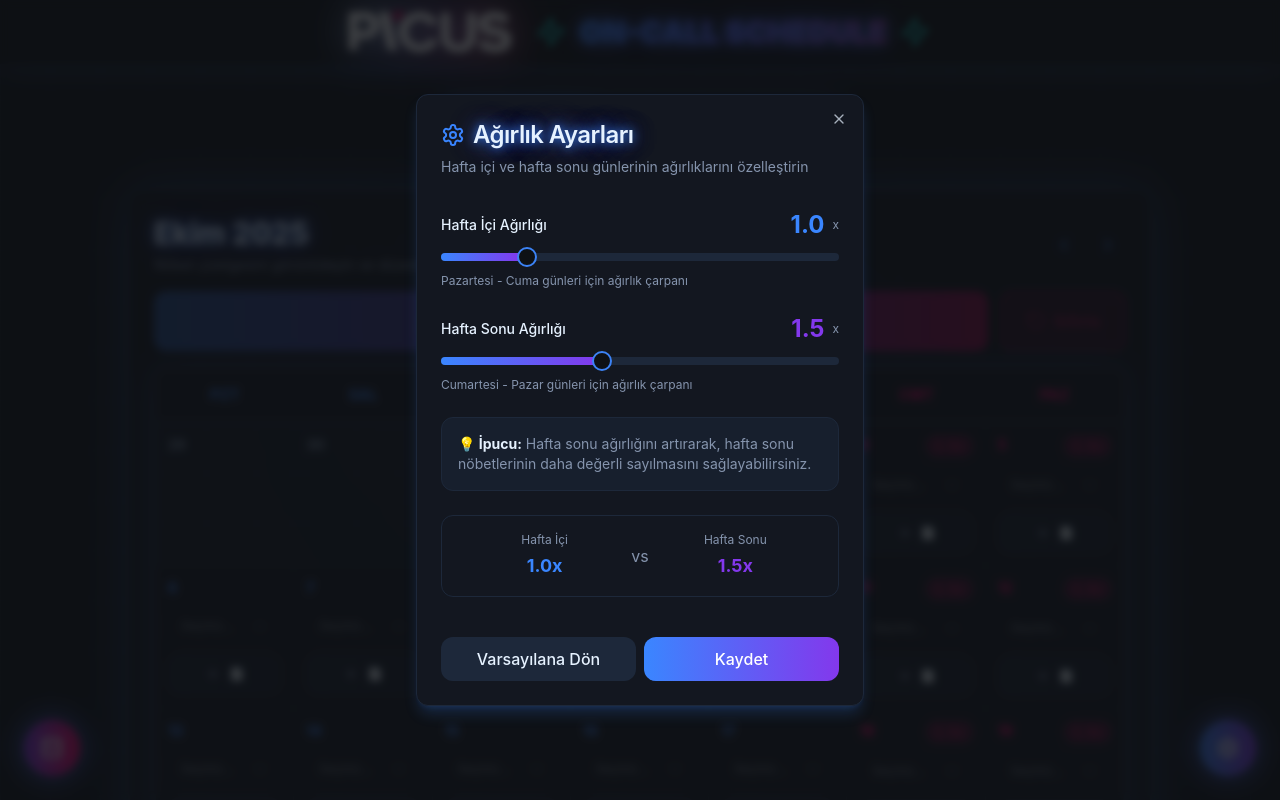
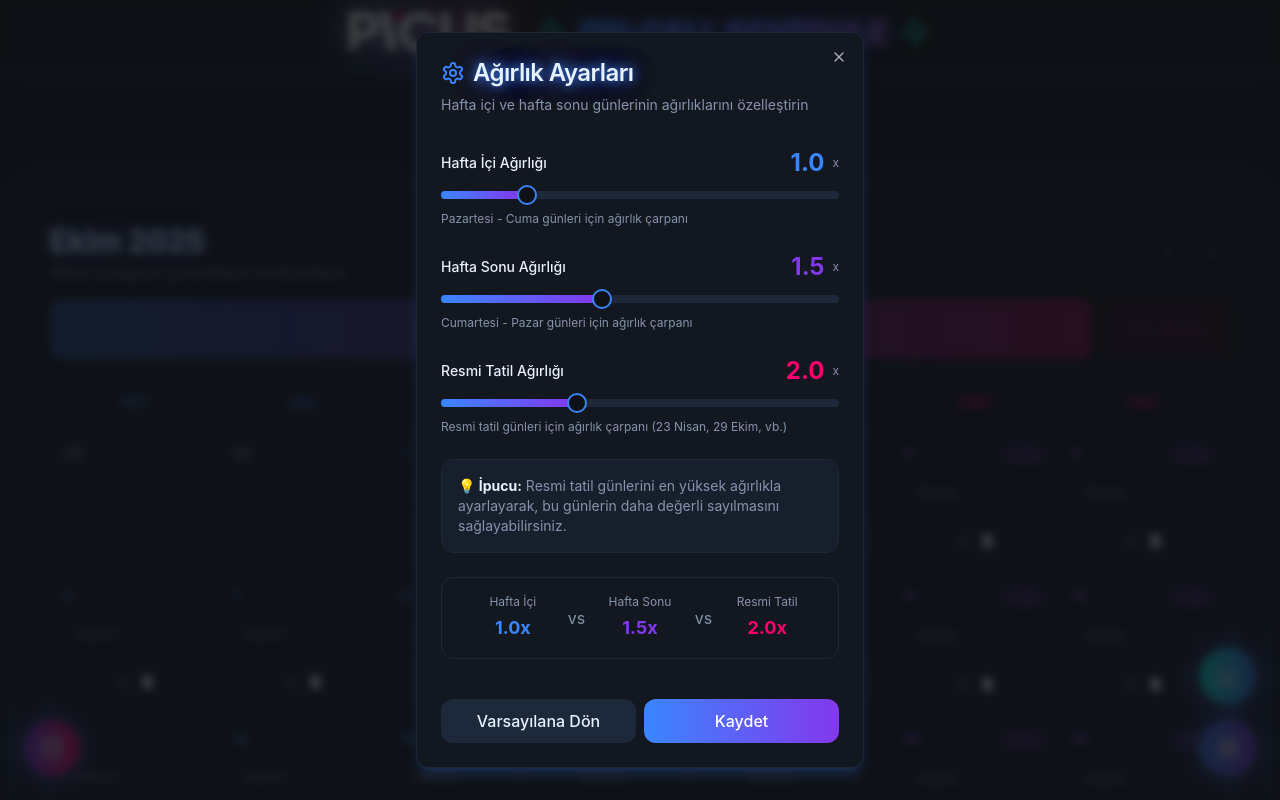
Before and after one commit to AEKurt/OncallApp, a Next.js app: page / in a window 1280 px wide. Both pictures are taken after a click on the button 1228 px from the left and 748 px from the top of the page. Shown: the top 800 px of the page. Built offline with nearby package versions, Linux system fonts and the light colour scheme.

Commit message:
Enhance calendar and settings functionality by adding holiday weight support; update UI components for better user experience and visual clarity.

```diff
--- a/app/page.tsx
+++ b/app/page.tsx
@@ -227,9 +227,9 @@ export default function Home() {
         </div>
 
         {/* Content */}
-        <div className="max-w-5xl mx-auto">
+        <div className={activeTab === 'calendar' ? 'max-w-7xl mx-auto' : 'max-w-5xl mx-auto'}>
           {activeTab === 'calendar' ? (
-            <div className="bg-card/80 backdrop-blur-sm rounded-2xl shadow-[0_0_50px_rgba(58,134,255,0.3)] p-6 border-2 border-border">
+            <div className="bg-card/80 backdrop-blur-sm rounded-2xl shadow-[0_0_50px_rgba(58,134,255,0.3)] p-8 border-2 border-border">
               <Calendar
                 users={users}
                 schedule={schedule}
@@ -244,7 +244,6 @@ export default function Home() {
               />
             </div>
           ) : (
-            <div className="space-y-6">
             <div className="bg-card/80 backdrop-blur-sm rounded-2xl shadow-[0_0_50px_rgba(131,56,236,0.3)] p-6 border-2 border-border">
               <UserManagement
                 users={users}
@@ -252,13 +251,6 @@ export default function Home() {
                 onRemoveUser={removeUser}
                 onClearAll={clearAllUsers}
                 onImportUsers={importUsers}
-                />
-              </div>
-              <Statistics
-                users={users}
-                schedule={schedule}
-                currentDate={currentDate}
-                settings={weightSettings}
               />
             </div>
           )}
@@ -270,14 +262,25 @@ export default function Home() {
             <span className="text-cyber-blue font-mono">{weightSettings.weekdayWeight.toFixed(1)}x</span>
             <span>Hafta İçi</span>
             <span className="text-muted-foreground/50">•</span>
-            <span className="text-cyber-pink font-mono">{weightSettings.weekendWeight.toFixed(1)}x</span>
+            <span className="text-cyber-purple font-mono">{weightSettings.weekendWeight.toFixed(1)}x</span>
             <span>Hafta Sonu</span>
+            <span className="text-muted-foreground/50">•</span>
+            <span className="text-cyber-pink font-mono">{weightSettings.holidayWeight.toFixed(1)}x</span>
+            <span>Resmi Tatil</span>
           </div>
         </div>
       </div>
 
       {/* Settings Button (Floating) */}
       <Settings settings={weightSettings} onSettingsChange={handleSettingsChange} />
+
+      {/* Statistics Button (Floating) */}
+      <Statistics
+        users={users}
+        schedule={schedule}
+        currentDate={currentDate}
+        settings={weightSettings}
+      />
 
       {/* Data Management Button (Floating) */}
       <DataManagement
--- a/components/Calendar.tsx
+++ b/components/Calendar.tsx
@@ -5,7 +5,7 @@ import { User, Schedule, DayNotes } from '@/types'
 import { format, isSameMonth, isToday } from 'date-fns'
 import { tr } from 'date-fns/locale'
 import { ChevronLeft, ChevronRight, Wand2, Zap, RotateCcw, StickyNote, Plus } from 'lucide-react'
-import { getCalendarDays, getDayWeight, WeightSettings, DEFAULT_WEIGHTS } from '@/lib/scheduler'
+import { getCalendarDays, getDayWeight, WeightSettings, DEFAULT_WEIGHTS, isPublicHoliday, getHolidayName } from '@/lib/scheduler'
 import {
   Select,
   SelectContent,
@@ -155,18 +155,21 @@ export function Calendar({
             const isCurrentMonth = isSameMonth(date, currentDate)
             const isCurrentDay = isToday(date)
             const dayWeight = getDayWeight(date, settings)
-            const isWeekendDay = dayWeight > settings.weekdayWeight
+            const isWeekendDay = dayWeight > settings.weekdayWeight && !isPublicHoliday(date)
+            const isHoliday = isPublicHoliday(date)
+            const holidayName = getHolidayName(date)
 
             return (
               <div
                 key={dateString}
                 className={`min-h-[140px] p-3 border-r border-b border-border/50 ${
-                  !isCurrentMonth ? 'bg-muted/30' : 'bg-card'
+                  !isCurrentMonth ? 'bg-muted/30' : isHoliday ? 'bg-gradient-to-br from-cyber-pink/10 to-cyber-purple/10' : 'bg-card'
                 } ${
                   isCurrentDay
                     ? 'ring-2 ring-cyber-cyan ring-inset shadow-[inset_0_0_20px_rgba(6,255,240,0.3)]'
                     : ''
                 } transition-all hover:bg-muted/50`}
+                title={holidayName || undefined}
               >
                 <div className="flex flex-col h-full">
                   <div className="flex items-start justify-between mb-2">
@@ -174,8 +177,10 @@ export function Calendar({
                       className={`text-sm font-bold ${
                         !isCurrentMonth
                           ? 'text-muted-foreground'
+                          : isHoliday
+                          ? 'text-cyber-pink'
                           : isWeekendDay
-                          ? 'text-cyber-pink'
+                          ? 'text-cyber-purple'
                           : 'text-cyber-blue'
                       } ${isCurrentDay ? 'text-cyber-cyan text-lg' : ''}`}
                     >
@@ -185,8 +190,13 @@ export function Calendar({
                       {dayNote && (
                         <StickyNote className="w-3 h-3 text-cyber-yellow" />
                       )}
+                      {isHoliday && (
+                        <span className="text-xs bg-cyber-pink/30 text-cyber-pink px-2 py-0.5 rounded-full border border-cyber-pink/50 font-mono font-bold">
+                          🎉 {dayWeight}x
+                        </span>
+                      )}
                       {isWeekendDay && (
-                        <span className="text-xs bg-cyber-pink/20 text-cyber-pink px-2 py-0.5 rounded-full border border-cyber-pink/30 font-mono">
+                        <span className="text-xs bg-cyber-purple/20 text-cyber-purple px-2 py-0.5 rounded-full border border-cyber-purple/30 font-mono">
                           {dayWeight}x
                         </span>
                       )}
--- a/components/Settings.tsx
+++ b/components/Settings.tsx
@@ -15,6 +15,7 @@ import { Slider } from '@/components/ui/slider'
 export interface WeightSettings {
   weekdayWeight: number
   weekendWeight: number
+  holidayWeight: number
 }
 
 interface SettingsProps {
@@ -32,7 +33,7 @@ export function Settings({ settings, onSettingsChange }: SettingsProps) {
   }
 
   const handleReset = () => {
-    const defaultSettings = { weekdayWeight: 1.0, weekendWeight: 1.5 }
+    const defaultSettings = { weekdayWeight: 1.0, weekendWeight: 1.5, holidayWeight: 2.0 }
     setLocalSettings(defaultSettings)
     onSettingsChange(defaultSettings)
   }
@@ -115,11 +116,39 @@ export function Settings({ settings, onSettingsChange }: SettingsProps) {
             </p>
           </div>
 
+          {/* Holiday Weight */}
+          <div className="space-y-3">
+            <div className="flex items-center justify-between">
+              <label className="text-sm font-medium text-foreground">
+                Resmi Tatil Ağırlığı
+              </label>
+              <div className="flex items-center gap-2">
+                <span className="text-2xl font-bold text-cyber-pink">
+                  {localSettings.holidayWeight.toFixed(1)}
+                </span>
+                <span className="text-xs text-muted-foreground">x</span>
+              </div>
+            </div>
+            <Slider
+              value={[localSettings.holidayWeight]}
+              onValueChange={([value]) =>
+                setLocalSettings({ ...localSettings, holidayWeight: value })
+              }
+              min={0.5}
+              max={5}
+              step={0.1}
+              className="w-full"
+            />
+            <p className="text-xs text-muted-foreground">
+              Resmi tatil günleri için ağırlık çarpanı (23 Nisan, 29 Ekim, vb.)
+            </p>
+          </div>
+
           {/* Info Box */}
           <div className="p-4 bg-muted/50 border border-border rounded-lg">
             <p className="text-sm text-muted-foreground">
-              <strong className="text-foreground">💡 İpucu:</strong> Hafta sonu
-              ağırlığını artırarak, hafta sonu nöbetlerinin daha değerli
+              <strong className="text-foreground">💡 İpucu:</strong> Resmi tatil
+              günlerini en yüksek ağırlıkla ayarlayarak, bu günlerin daha değerli
               sayılmasını sağlayabilirsiniz.
             </p>
           </div>
@@ -137,6 +166,13 @@ export function Settings({ settings, onSettingsChange }: SettingsProps) {
               <div className="text-xs text-muted-foreground mb-1">Hafta Sonu</div>
               <div className="text-lg font-bold text-cyber-purple">
                 {localSettings.weekendWeight.toFixed(1)}x
+              </div>
+            </div>
+            <div className="text-muted-foreground">vs</div>
+            <div className="text-center flex-1">
+              <div className="text-xs text-muted-foreground mb-1">Resmi Tatil</div>
+              <div className="text-lg font-bold text-cyber-pink">
+                {localSettings.holidayWeight.toFixed(1)}x
               </div>
             </div>
           </div>
--- a/components/Statistics.tsx
+++ b/components/Statistics.tsx
@@ -1,8 +1,17 @@
 'use client'
 
+import { useState } from 'react'
 import { User, Schedule } from '@/types'
 import { calculateUserWeights, WeightSettings, DEFAULT_WEIGHTS } from '@/lib/scheduler'
 import { BarChart3, TrendingUp, Users as UsersIcon, Award } from 'lucide-react'
+import {
+  Dialog,
+  DialogContent,
+  DialogDescription,
+  DialogHeader,
+  DialogTitle,
+  DialogTrigger,
+} from '@/components/ui/dialog'
 
 interface StatisticsProps {
   users: User[]
@@ -12,6 +21,7 @@ interface StatisticsProps {
 }
 
 export function Statistics({ users, schedule, currentDate, settings = DEFAULT_WEIGHTS }: StatisticsProps) {
+  const [open, setOpen] = useState(false)
   const userWeights = calculateUserWeights(users, schedule, currentDate, settings)
 
   const totalWeight = Object.values(userWeights).reduce((sum, w) => sum + w, 0)
@@ -23,7 +33,27 @@ export function Statistics({ users, schedule, currentDate, settings = DEFAULT_WE
   )
 
   return (
-    <div className="space-y-4">
+    <Dialog open={open} onOpenChange={setOpen}>
+      <DialogTrigger asChild>
+        <button
+          className="fixed bottom-24 right-6 p-4 bg-gradient-to-r from-cyber-cyan to-cyber-blue rounded-full shadow-lg hover:shadow-[0_0_30px_rgba(6,255,240,0.6)] transition-all duration-300 group z-50 animate-glow-pulse"
+          title="İstatistikler ve Yük Dağılımı"
+        >
+          <BarChart3 className="w-6 h-6 text-white group-hover:scale-110 transition-transform duration-300" />
+        </button>
+      </DialogTrigger>
+      <DialogContent className="sm:max-w-2xl max-h-[85vh] overflow-y-auto">
+        <DialogHeader>
+          <DialogTitle className="flex items-center gap-2 text-2xl">
+            <BarChart3 className="w-6 h-6 text-cyber-cyan" />
+            <span className="glow-text">İstatistikler ve Yük Dağılımı</span>
+          </DialogTitle>
+          <DialogDescription>
+            Kullanıcı istatistikleri ve nöbet yükü dağılımını görüntüleyin
+          </DialogDescription>
+        </DialogHeader>
+
+        <div className="space-y-6 py-4">
       {/* Statistics Cards */}
       <div className="bg-card rounded-xl shadow-[0_0_30px_rgba(58,134,255,0.2)] p-6 border-2 border-border">
         <h3 className="text-xl font-bold text-foreground mb-6 flex items-center gap-2">
@@ -146,10 +176,13 @@ export function Statistics({ users, schedule, currentDate, settings = DEFAULT_WE
           <p className="text-sm text-muted-foreground leading-relaxed">
             Algoritma, her kullanıcının eşit ağırlıkta yük almasını sağlar.
             Hafta içi günleri <strong className="text-cyber-blue">{settings.weekdayWeight.toFixed(1)}x</strong>,
-            hafta sonu günleri <strong className="text-cyber-pink">{settings.weekendWeight.toFixed(1)}x</strong> ağırlığa sahiptir.
+            hafta sonu günleri <strong className="text-cyber-purple">{settings.weekendWeight.toFixed(1)}x</strong>,
+            resmi tatil günleri <strong className="text-cyber-pink">{settings.holidayWeight.toFixed(1)}x</strong> ağırlığa sahiptir.
           </p>
         </div>
       )}
-    </div>
+        </div>
+      </DialogContent>
+    </Dialog>
   )
 }
--- a/lib/scheduler.ts
+++ b/lib/scheduler.ts
@@ -6,20 +6,59 @@ import {
   format,
   isWeekend as checkIsWeekend,
   startOfWeek,
-  endOfWeek
+  endOfWeek,
+  getMonth,
+  getDate
 } from 'date-fns'
 
 export interface WeightSettings {
   weekdayWeight: number
   weekendWeight: number
+  holidayWeight: number
 }
 
 export const DEFAULT_WEIGHTS: WeightSettings = {
   weekdayWeight: 1.0,
-  weekendWeight: 1.5
+  weekendWeight: 1.5,
+  holidayWeight: 2.0
+}
+
+// Türkiye Resmi Tatil Günleri (Sabit Tarihler)
+// Format: { month: 0-11, day: 1-31 }
+export const TURKISH_HOLIDAYS = [
+  { month: 0, day: 1, name: 'Yılbaşı' },
+  { month: 3, day: 23, name: '23 Nisan Ulusal Egemenlik ve Çocuk Bayramı' },
+  { month: 4, day: 1, name: '1 Mayıs Emek ve Dayanışma Günü' },
+  { month: 4, day: 19, name: '19 Mayıs Atatürk\'ü Anma, Gençlik ve Spor Bayramı' },
+  { month: 6, day: 15, name: '15 Temmuz Demokrasi ve Milli Birlik Günü' },
+  { month: 7, day: 30, name: '30 Ağustos Zafer Bayramı' },
+  { month: 9, day: 29, name: '29 Ekim Cumhuriyet Bayramı' },
+]
+
+export function isPublicHoliday(date: Date): boolean {
+  const month = getMonth(date)
+  const day = getDate(date)
+
+  return TURKISH_HOLIDAYS.some(holiday =>
+    holiday.month === month && holiday.day === day
+  )
+}
+
+export function getHolidayName(date: Date): string | null {
+  const month = getMonth(date)
+  const day = getDate(date)
+
+  const holiday = TURKISH_HOLIDAYS.find(h =>
+    h.month === month && h.day === day
+  )
+
+  return holiday ? holiday.name : null
 }
 
 export function getDayWeight(date: Date, settings: WeightSettings = DEFAULT_WEIGHTS): number {
+  if (isPublicHoliday(date)) {
+    return settings.holidayWeight
+  }
   return checkIsWeekend(date) ? settings.weekendWeight : settings.weekdayWeight
 }
 
```
Lines whose indentation alone changed are shown as unchanged.
